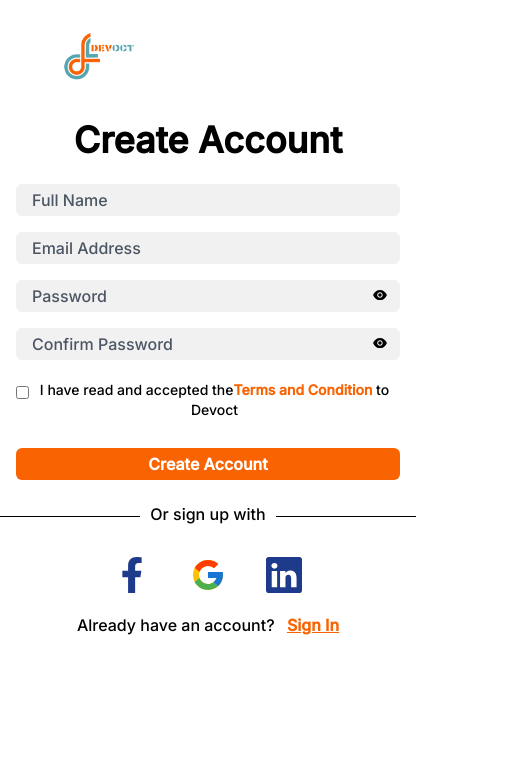
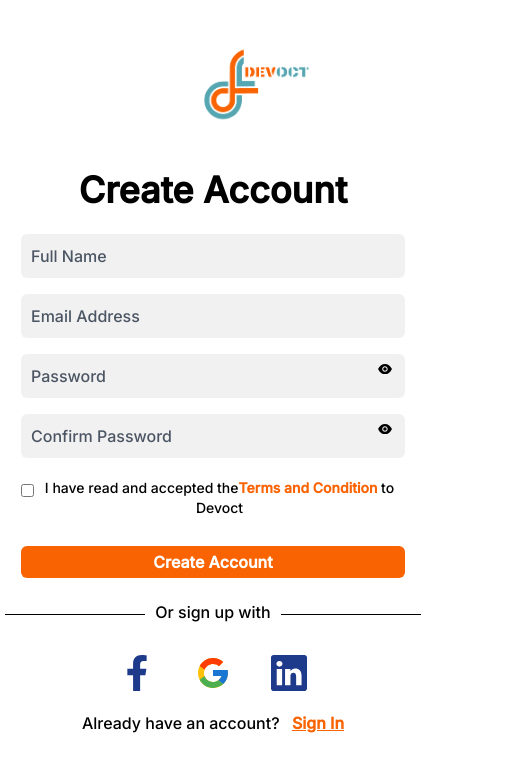
Before and after one commit to dev-oct/devoctWeb, a React (Create React App) app in the folder website/: page /login in a window 390 px wide. Both pictures are taken after typing "name@example.com", "Sample" into the empty fields and a click on the button "Create Account". Shown: the top 772 px of the page, 523 px wide, since content can reach past the window. Built offline with nearby package versions, Linux system fonts and the light colour scheme.

Commit message:
signup mobile view done

```diff
--- a/website/src/components/Signup.js
+++ b/website/src/components/Signup.js
@@ -11,11 +11,14 @@ const Signup = () => {
 
     const navigate = useNavigate();
 
+    //lg:px-16
+    //lg:px-11
+
     return (
-        <main className="signup flex flex-row">
-            <div className="left flex flex-col lg:px-16">
-                <div className="head flex sm:px-1 lg:px-11">
-                    <img src={logo} alt="logo" className="logo h-36 w-36 text-center" />
+        <main className="signup flex flex-row justify-center">
+            <div className="left flex flex-col">
+                <div className="head">
+                    <img src={logo} alt="logo" className="logo lg:h-36 m-0 p-0 lg:w-36" />
                 </div>
                 <div className="body flex-col mt-5 mx-auto w-46">
                     <h1 className="font-bold text-4xl">Create Account</h1>
@@ -44,8 +47,10 @@ const Signup = () => {
                     </div>
                     <p className='llogin text-center'>Already have an account? <button className='ml-2 text-[#F96302] font-bold underline' onClick={() => { navigate('/login') }}>Sign In</button></p>
                 </div>
+                {/* <div className='sFooter flex-row flex'>
+                    <span className='one rounded-full'></span><span className='two rounded-full'></span>
+                </div> */}
             </div>
-
             <div className="right bg-[#FDC8A6]">
                 <div className="text-center px-16 py-20 items-center">
                     <div className="content flex-col justify-center">
--- a/website/src/styles/signup.css
+++ b/website/src/styles/signup.css
@@ -31,6 +31,10 @@
   background: #fff;
   padding: 0 10px;
 }
+
+.sFooter {
+  visibility: hidden;
+}
 .right {
   width: 50%;
   position: relative;
@@ -42,17 +46,58 @@
   margin-right: auto;
 }
 
+/*
+Extra small devices (phones, 600px and down)
 @media only screen and (max-width: 600px) {
-  .logo {
-    margin-left: auto;
-    margin-right: auto;
-    height: 100px;
-    width: 100px;
+  ...;
+}
+
+Small devices (portrait tablets and large phones, 600px and up)
+@media only screen and (min-width: 600px) {
+  ...;
+}*/
+
+@media only screen and (max-width: 600px) {
+  .signup {
+    text-align: center;
+    width: auto;
+    margin: 0;
+    padding: 0 5px;
   }
   .left {
+    display: flex;
+    width: 100%;
     text-align: center;
+    align-items: center;
   }
+  .head .logo {
+    position: relative;
+    left: 40%;
+    height: 150px;
+    width: 150px;
+  }
+  .body input {
+    padding: 10px;
+  }
+  /* .sFooter {
+    position: relative;
+    display: block;
+    overflow: visible;
+    visibility: visible;
+  }
+  .sFooter span {
+    height: 150px;
+    position: relative;
+    display: block;
+    width: 150px;
+  }
+  .one {
+    background: #56a6b1;
+  }
+  .two {
+    background: #f96302;
+  } */
   .right {
-    visibility: hidden;
+    display: none;
   }
 }
```
